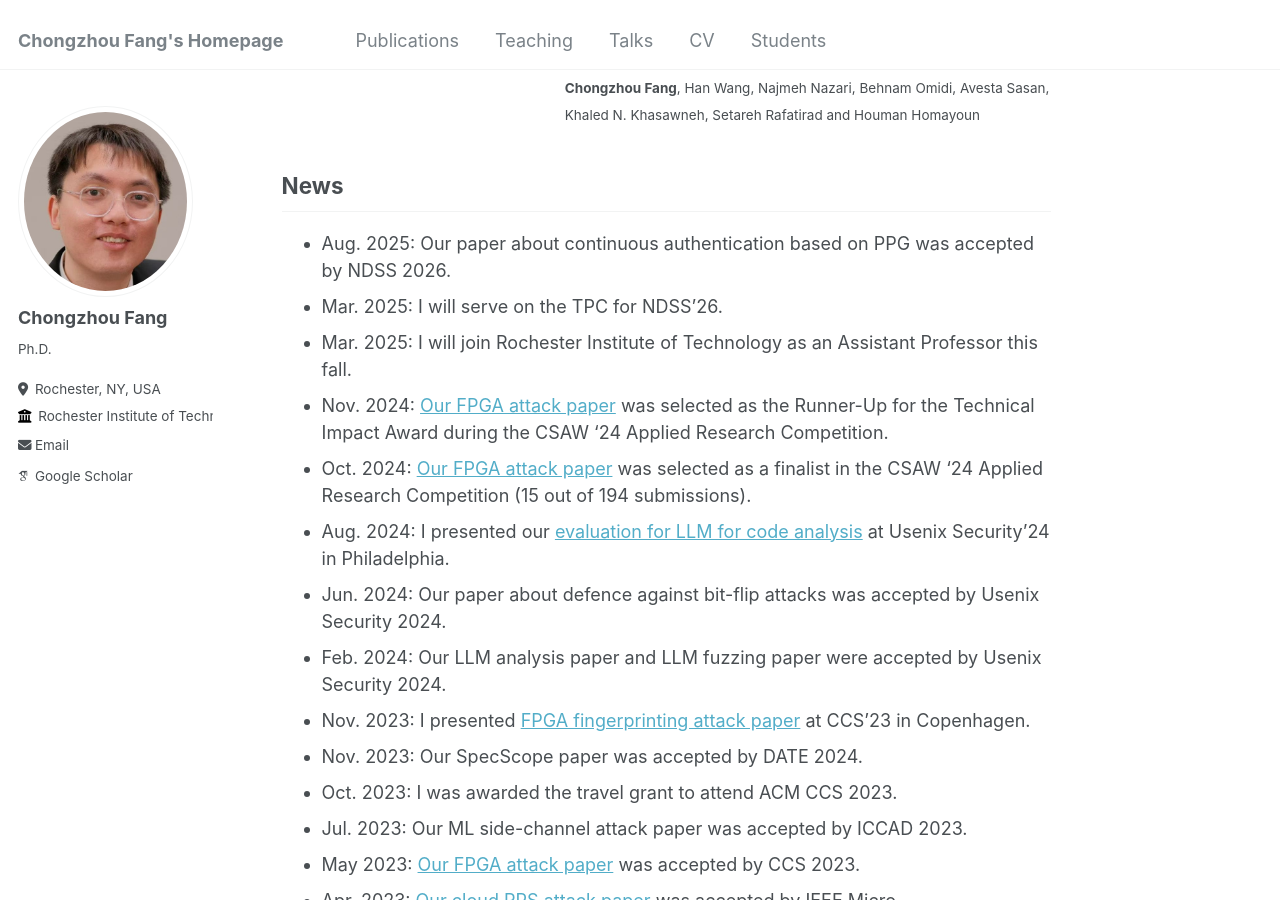
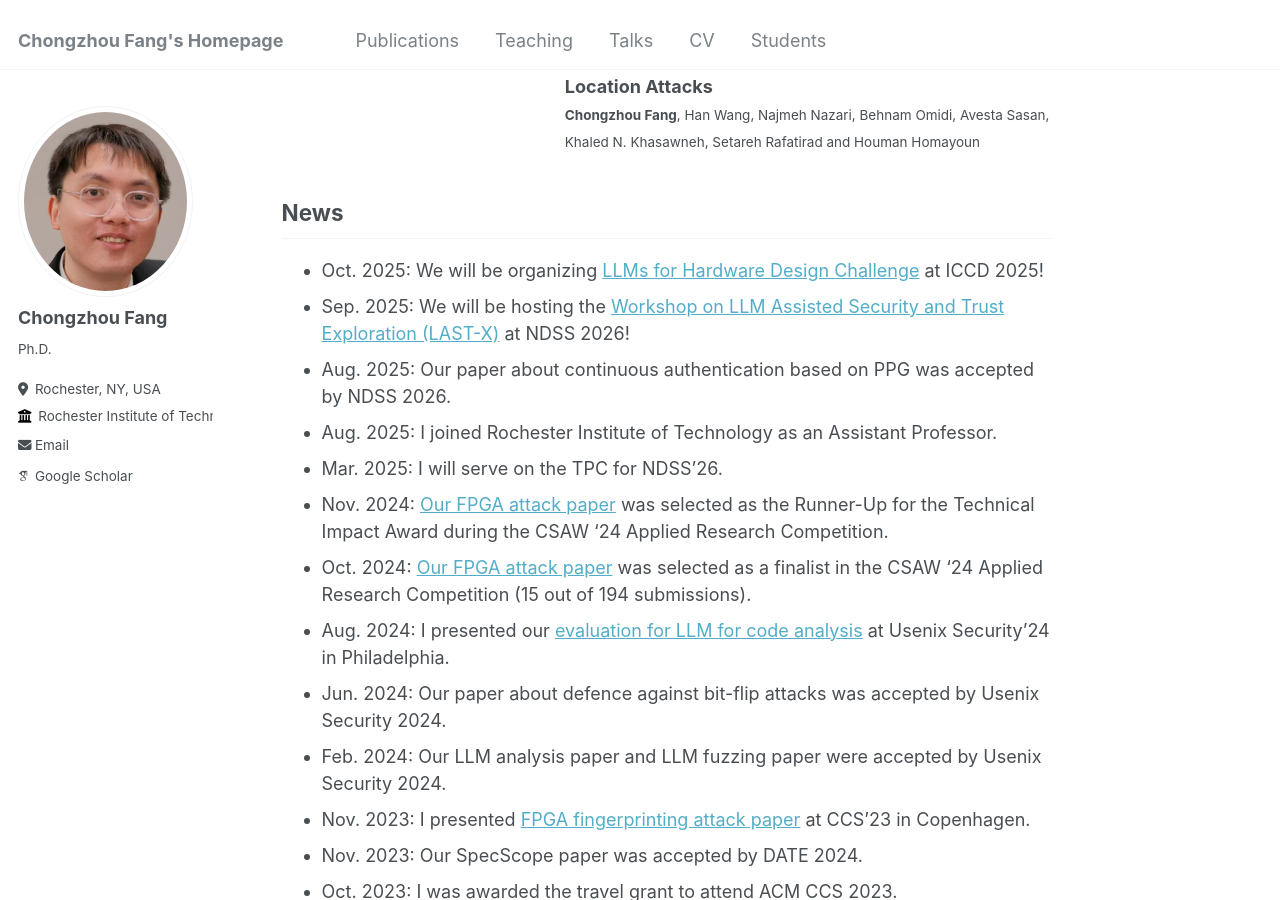
Before and after one commit to ChongzhouFang/ChongzhouFang.github.io, a Jekyll site: the page built from _pages/about.md, in a window 1280 px wide and 900 px high, scrolled down 1855 px. Built offline with Jekyll 4.4.1, drawn with Linux system fonts in a browser that asks for light colours; some web fonts are replaced; some of the changed text lies outside the part shown.

Commit message:
udpate about page

```diff
--- a/_pages/about.md
+++ b/_pages/about.md
@@ -10,7 +10,7 @@
 I am Chongzhou Fang, an assistant professor at Rochester Institute of Technology (RIT). Prior to that, I obtained my Doctoral degree at University of California, Davis. My main research interest lies in system and hardware security. I focus on both cloud scheduler security and side-channel attack &amp; defense in heterogeneous computing resources like FPGAs. I also expolore how LLM techniques can be applied to to the field of cybersecurity.
 
 
-<span style="color: red;"><strong>[I'm hiring!]</strong></span> <b>I am looking for 1–2 highly motivated Ph.D. students to start in Fall <i>2026</i> at RIT. I am also recruiting master students who are already at RIT to join my lab. If you’re interested, please email me your CV along with any relevant supporting materials (e.g., finished papers, demos). My email: cxfeec <i>at</i> rit.edu</b>
+<span style="color: red;"><strong>[I'm hiring!]</strong></span> <b>I am looking for 1–2 highly motivated Ph.D. students to start in Fall <i>2026</i> at RIT. I am also recruiting master students who are already at RIT to join my lab. If you’re interested, please email me your CV along with any relevant supporting materials (e.g., finished papers, demos). My email: cxfeec <i>at</i> rit.edu</b> You are also welcome to drop by my office if you are already at RIT!
 
 <p><i>Let’s explore the world of computer security together!</i></p>
 
@@ -112,9 +112,11 @@
 </div>
 
 ## News
+- Oct. 2025: We will be organizing [LLMs for Hardware Design Challenge](https://www.iccd-conf.com/llm_competition.html) at ICCD 2025!
+- Sep. 2025: We will be hosting the [Workshop on LLM Assisted Security and Trust Exploration (LAST-X)](https://last-x-workshop.github.io/) at NDSS 2026!
 - Aug. 2025: Our paper about continuous authentication based on PPG was accepted by NDSS 2026.
+- Aug. 2025: I joined Rochester Institute of Technology as an Assistant Professor.
 - Mar. 2025: I will serve on the TPC for NDSS'26.
-- Mar. 2025: I will join Rochester Institute of Technology as an Assistant Professor this fall.
 - Nov. 2024: [Our FPGA attack paper](https://dl.acm.org/doi/10.1145/3576915.3616606) was selected as the Runner-Up for the Technical Impact Award during the CSAW '24 Applied Research Competition.
 - Oct. 2024: [Our FPGA attack paper](https://dl.acm.org/doi/10.1145/3576915.3616606) was selected as a finalist in the CSAW '24 Applied Research Competition (15 out of 194 submissions).
 - Aug. 2024: I presented our [evaluation for LLM for code analysis](https://chongzhoufang.github.io/files/security2024slides.pdf) at Usenix Security'24 in Philadelphia.
```
